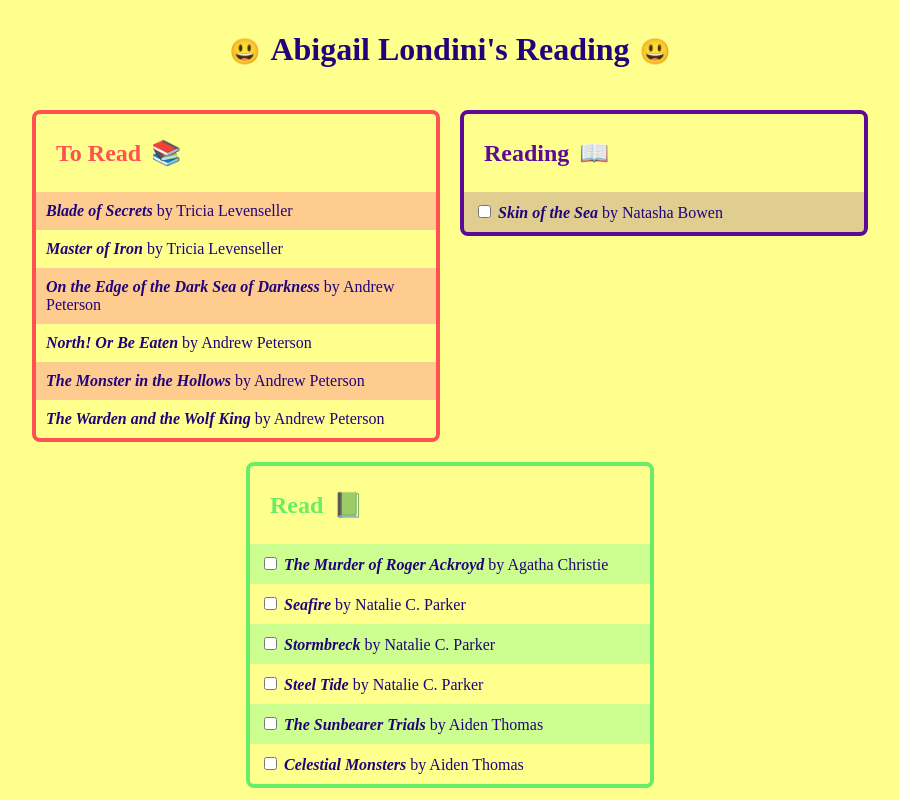
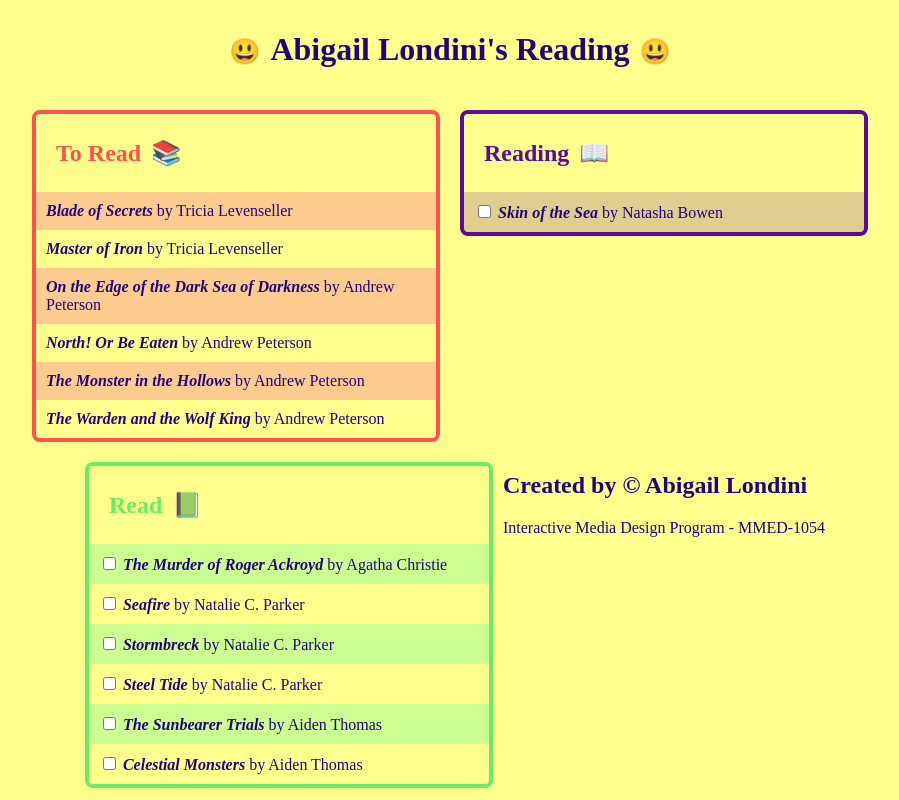
Before and after one commit to ALondini/Londini_Abigail_To-Do-List, a plain HTML site: page index.html in a window 1280 px wide. Shown: the whole page, without its empty margins (190-1089 px from the left). Drawn offline with Linux system fonts and the light colour scheme; a web font is replaced by a local one.

Commit message:
Update index.html
In this commit, I added the footer.

```diff
--- a/index.html
+++ b/index.html
@@ -71,6 +71,10 @@
             </ul>
         </section>
 
+        <footer id="sticky-footer">
+            <h2>Created by &copy; Abigail Londini</h2>
+            <p>Interactive Media Design Program - MMED-1054</p>
+        </footer>
     </main>
 </body>
 
```
